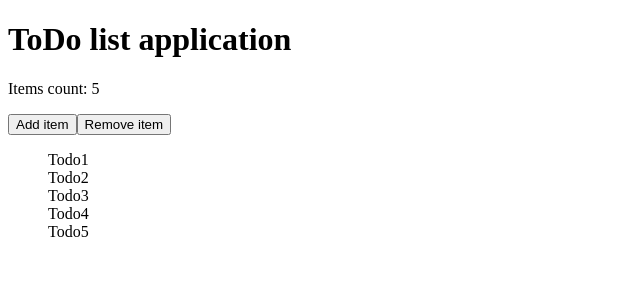
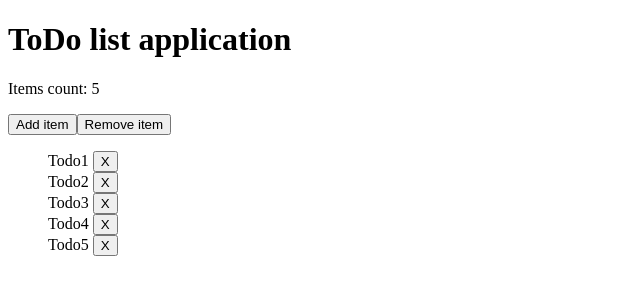
Before and after one commit to vblaskovics/AngularAkademia2022, an Angular app in the folder todo-app/: page / in a window 1280 px wide. Shown: the top 300 px of the page, without its empty margins (0-640 px from the left). Built offline with nearby package versions, Linux system fonts and the light colour scheme.

Commit message:
modified the exercise

```diff
--- a/todo-app/src/app/todo-list/todo-list.component.html
+++ b/todo-app/src/app/todo-list/todo-list.component.html
@@ -3,7 +3,8 @@
 <button (click)="addItem()">Add item</button>
 <button (click)="removeTopItem()">Remove item</button>
 <ul>
-    <li *ngFor="let item of items">
+    <li *ngFor="let item of items; let i = index;">
       {{item}}
+      <button (click)="removeItemById(i)">X</button>
     </li>
 </ul>
--- a/todo-app/src/app/todo-list/todo-list.component.ts
+++ b/todo-app/src/app/todo-list/todo-list.component.ts
@@ -6,16 +6,16 @@ import { Component, OnInit } from '@angular/core';
   styleUrls: ['./todo-list.component.css']
 })
 export class TodoListComponent implements OnInit {
-  _itemsCount:number;
+  itemsCount:number;
   items:string[];
 
   constructor() {
     this.items = ["Todo1", "Todo2", "Todo3", "Todo4", "Todo5"];
-    this._itemsCount = this.items.length;
+    this.itemsCount = this.items.length;
   }
 
-  get itemsCount():number {
-    return this._itemsCount;
+  getItemsCount():number {
+    return this.itemsCount;
   }
 
   ngOnInit(): void {
@@ -23,14 +23,23 @@ export class TodoListComponent implements OnInit {
 
   addItem(): void {
     this.items.push("Todo" + (this.itemsCount + 1));
-    this._itemsCount += 1;
+    this.itemsCount += 1;
   }
+
 
   removeTopItem(): void {
     this.items.shift();
+    this.itemsCount -= 1;
+    if(this.itemsCount < 0) {
+      this.itemsCount = 0;
+    }
   }
 
-  removeItem(item: string): void {
-    this.items = this.items.filter(i => i !== item);
+  removeItemById(id: number): void {
+    this.items.splice(id, 1);
+    this.itemsCount -= 1;
+    if(this.itemsCount < 0) {
+      this.itemsCount = 0;
+    }
   }
 }
```
Also changed, not shown: 2 other files (tests, documents, lock files or other folders).
